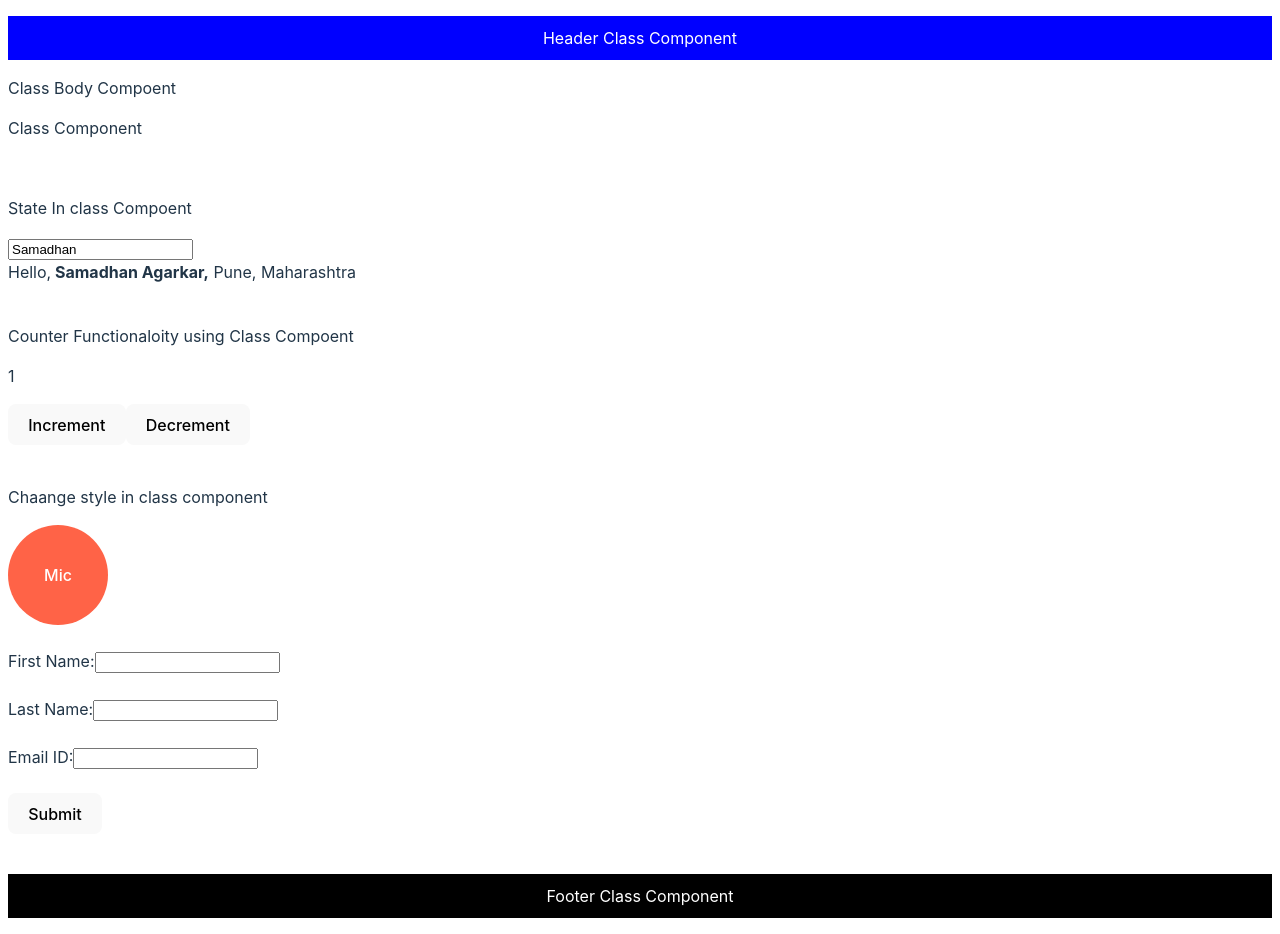
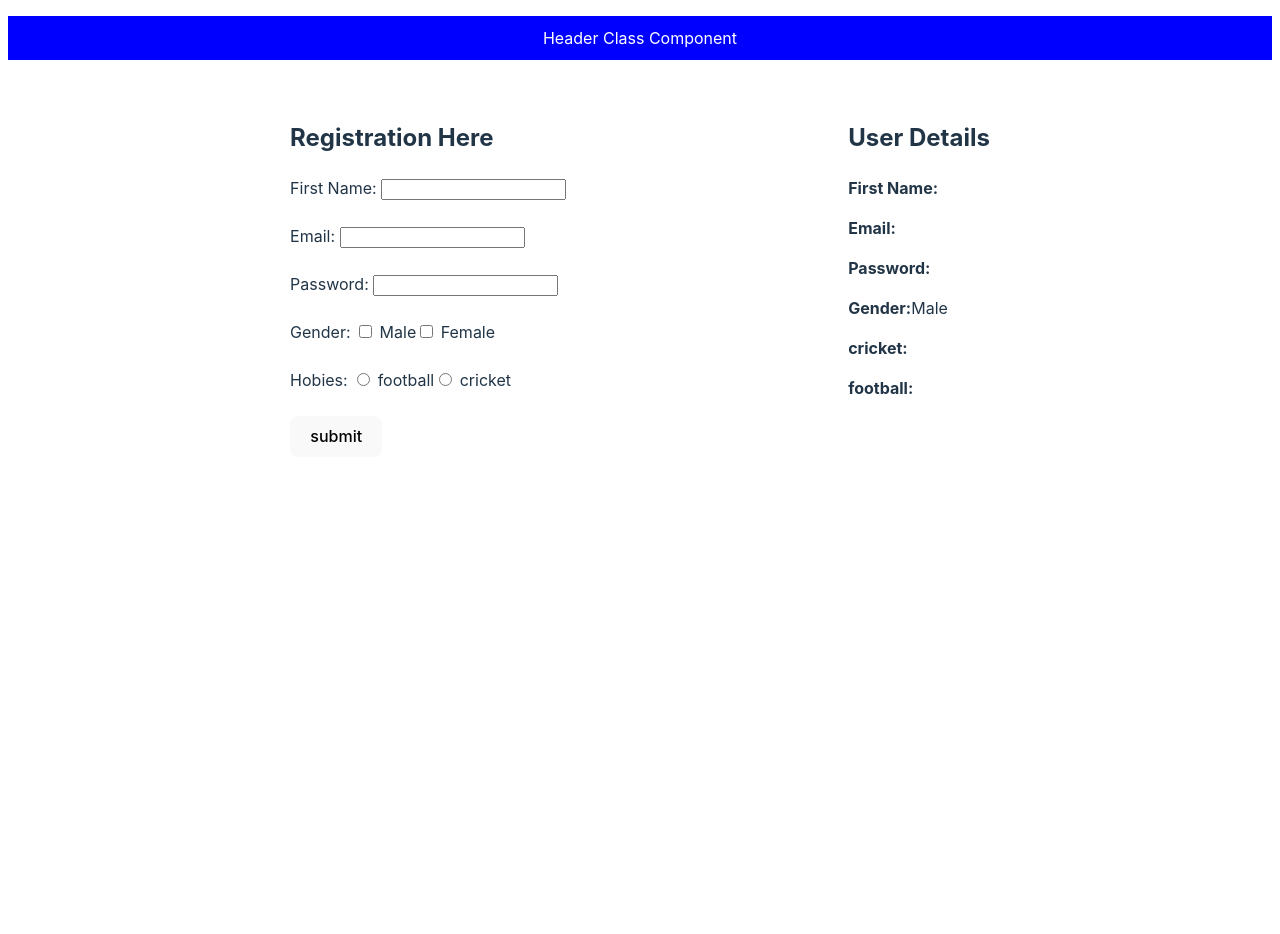
Before and after one commit to SamadhanAgarkar/boilerplate-vite-react-javascript, a React (Vite) app: page / in a window 1280 px wide. After the commit the page ends 800 px from the top, so only its background shows below. Built offline with nearby package versions, Linux system fonts and the light colour scheme.

Commit message:
User registration added using class component as well register data shown on child component

```diff
--- a/src/App.jsx
+++ b/src/App.jsx
@@ -1,5 +1,5 @@
 import Homepage from "./Day-First-JSX/HomeComponent"
-import MenuComponent from  "./Day-First-JSX/MenuComponent"
+import MenuComponent from "./Day-First-JSX/MenuComponent"
 import Greetings from "./Day-First-JSX/Class-Comonents/ClassComponent"
 import HeaderClassComponent from "./Day-First-JSX/Class-Comonents/HeaderClassComponent"
 import BodyClassCompoenet from "./Day-First-JSX/Class-Comonents/BOdyClassCompoenet"
@@ -7,7 +7,7 @@ import FooterClassComponent from "./Day-First-JSX/Class-Comonents/FooterClassCom
 import StateInClassComponent from "./Day-First-JSX/Class-Comonents/StateInClassComponent"
 import Counter from "./Day-First-JSX/Class-Comonents/CounterClassComponent"
 import MicroPhoneComponent from "./Day-First-JSX/Class-Comonents/MicroPhoneComponent"
-import FormInClassComponent from "./Day-First-JSX/Class-Comonents/FormInClassComponent"
+import Registration from "./Day-First-JSX/Class-Comonents/FormWithClassComponent"
 
 function App() {
   return (
@@ -15,8 +15,8 @@ function App() {
       {/* <Homepage></Homepage>
       <MenuComponent></MenuComponent> */}
 
-      <HeaderClassComponent/>
-      <BodyClassCompoenet/>
+      <HeaderClassComponent />
+      {/* <BodyClassCompoenet/>
       <Greetings/>
       <br/>
       <p>State In class Compoent</p>
@@ -27,10 +27,12 @@ function App() {
       <br/>
       <p>Chaange style in class component</p>
       <MicroPhoneComponent/>
-      <br/>
-      <FormInClassComponent/>
-      <br/>
-      <FooterClassComponent/>
+      <br/> */}
+      {/* <FormInClassComponent /> */}
+      {/* <RegistrationForm /> */}
+      <br />
+      {/* <FooterClassComponent /> */}
+      <Registration />
     </>
   )
 }
--- a/src/Day-First-JSX/Class-Comonents/FormInClassComponent.jsx
+++ /dev/null
@@ -1,37 +0,0 @@
-import { Component } from "react";
-
-class FormInClassComponent extends Component{
-    state={
-        fName: "",
-        lname: "",
-        email: ""
-    }
-    render(){
-        return(
-            <div>
-                <form>
-                    <div>
-                        <label for="fname">First Name:</label>
-                        <input type="text" id="fname" name="fname" />
-                    </div>
-                    <br/>
-                    <div>
-                        <label for="lname">Last Name:</label>
-                        <input type="text" id="lname" name="lname"/>
-                    </div>
-                    <br/>
-                    <div>
-                        <label for="email">Email ID:</label>
-                        <input type="email" id="email" name="email"/>
-                    </div>
-                    <br/>
-                    <div>
-                        <button>Submit</button>
-                    </div>
-                </form>
-            </div>
-        )
-    }
-}
-
-export default FormInClassComponent;
--- /dev/null
+++ b/src/Day-First-JSX/Class-Comonents/FormWithClassComponent.jsx
@@ -0,0 +1,110 @@
+import { Component } from "react";
+import UserDetail from "./UserDeatils";
+
+class Registration extends Component {
+    state = {
+        fName: '',
+        email: '',
+        password: '',
+        female: '',
+        male: '',
+        football: '',
+        cricket: ''
+    }
+
+    handleSubmit = (e) => {
+        e.preventDefault(); // Prevents the form from submitting and refreshing the page
+        console.log("First Name:", this.state.fName);
+        console.log("Email:", this.state.email);
+        console.log("PAssword:", this.state.password);
+        console.log("male:", this.state.male);
+        console.log("female:", this.state.female);
+        console.log("cricket:", this.state.cricket);
+        console.log("football:", this.state.football);
+    }
+
+    handleFName = (e) => {
+        console.log(e.target.value);
+        this.setState({ fName: e.target.value })
+    }
+    handleEmail = (e) => {
+        console.log(e.target.value);
+        this.setState({
+            email: e.target.value
+        })
+    }
+    handlePassword = (e) => {
+        this.setState({
+            password: e.target.value
+        })
+    }
+    handleFeMaleBox = (e) => {
+        this.setState({
+            female: e.target.value
+        })
+    }
+    handleMaleBox = (e) => {
+        this.setState({
+            male: e.target.value
+        })
+    }
+    handlecricketBox = (e) => {
+        this.setState({
+            cricket: e.target.value
+        })
+    }
+    handlefootballBox = (e) => {
+        this.setState({
+            football: e.target.value
+        })
+    }
+    render() {
+        const { fName, email, password, female, male, cricket, football } = this.state
+        return (
+            <>
+                <div style={{ display: 'flex', justifyContent: "space-evenly" }}>
+                    <div style={{textAlign: 'left' }}>
+                        <div>
+                            <h2>Registration Here</h2>
+                        </div>
+                        <form>
+                            <div>
+                                <label>First Name: </label>
+                                <input type="text" id="fName" name="fName" onChange={this.handleFName} />
+                            </div>
+                            <br/>
+                            <div>
+                                <label>Email: </label>
+                                <input type="email" id="email" name="email" onChange={this.handleEmail} />
+                            </div>
+                            <br/>
+                            <div>
+                                <label>Password: </label>
+                                <input type="password" id="password" name="password" onChange={this.handlePassword} />
+                            </div>
+                            <br/>
+                            <div>
+                                <label>Gender: </label>
+                                <input type="checkbox" id="male" name="male" onChange={this.handleMaleBox} /> Male
+                                <input type="checkbox" id="female" name="female" onChange={this.handleFeMaleBox} /> Female
+                            </div>
+                            <br/>
+                            <div>
+                                <label>Hobies: </label>
+                                <input type="radio" id="football" name="football" onChange={this.handlefootballBox} /> football
+                                <input type="radio" id="cricket" name="cricket" onChange={this.handlecricketBox} /> cricket
+                            </div>
+                            <br/>
+                            <div>
+                                <button onClick={this.handleSubmit}>submit</button>
+                            </div>
+                        </form>
+                    </div>
+                    <UserDetail fName={fName} email={email} password={password} female={female} male={male} cricket={cricket} football={football} />
+                </div>
+            </>
+        )
+    }
+}
+
+export default Registration;
--- /dev/null
+++ b/src/Day-First-JSX/Class-Comonents/UserDeatils.jsx
@@ -0,0 +1,38 @@
+import { Component } from "react";
+
+class UserDetail extends Component {
+    render() {
+        const { fName, email, password, female, male, cricket, football } = this.props;
+        return (
+            <>
+                <div style={{textAlign: 'left' }}>
+                    <h2>User Details</h2>
+                    <p>
+                        <strong>First Name:</strong> {fName}
+                    </p>
+                    <p>
+                        <strong>Email:</strong> {email}
+                    </p>
+                    <p>
+                        <strong>Password:</strong> {password}
+                    </p>
+                    <p>
+                        <strong>Gender:</strong>
+                        {female === "on" ? "female":"Male"}
+                    </p>
+                    <p>
+
+                    </p>
+                    <p>
+                        <strong>cricket:</strong> {cricket}
+                    </p>
+                    <p>
+                        <strong>football:</strong> {football}
+                    </p>
+                </div>
+            </>
+        )
+    }
+}
+
+export default UserDetail;
```
